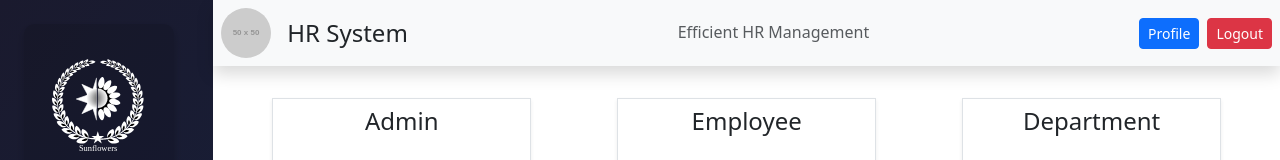
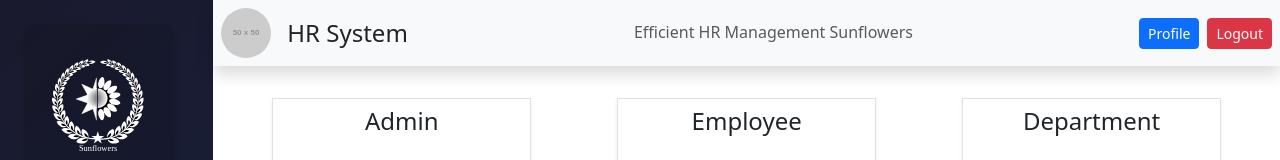
Before and after one commit to AsankaThennakoon/hr-sunflowers-frontend, a React (Vite) app: page /dashboard in a window 1280 px wide. Shown: the top 160 px of the page. Built offline with nearby package versions, Linux system fonts and the light colour scheme; no server answers.

Commit message:
header is changed

```diff
--- a/src/features/dashboard/components/Header.jsx
+++ b/src/features/dashboard/components/Header.jsx
@@ -16,7 +16,7 @@ const Header = ({ profile }) => {
 
       {/* Tagline or additional information */}
       <div className="text-center">
-        <h6 className="mb-0 text-muted">Efficient HR Management </h6>
+        <h6 className="mb-0 text-muted">Efficient HR Management Sunflowers</h6>
       </div>
 
       {/* User Actions */}
```
